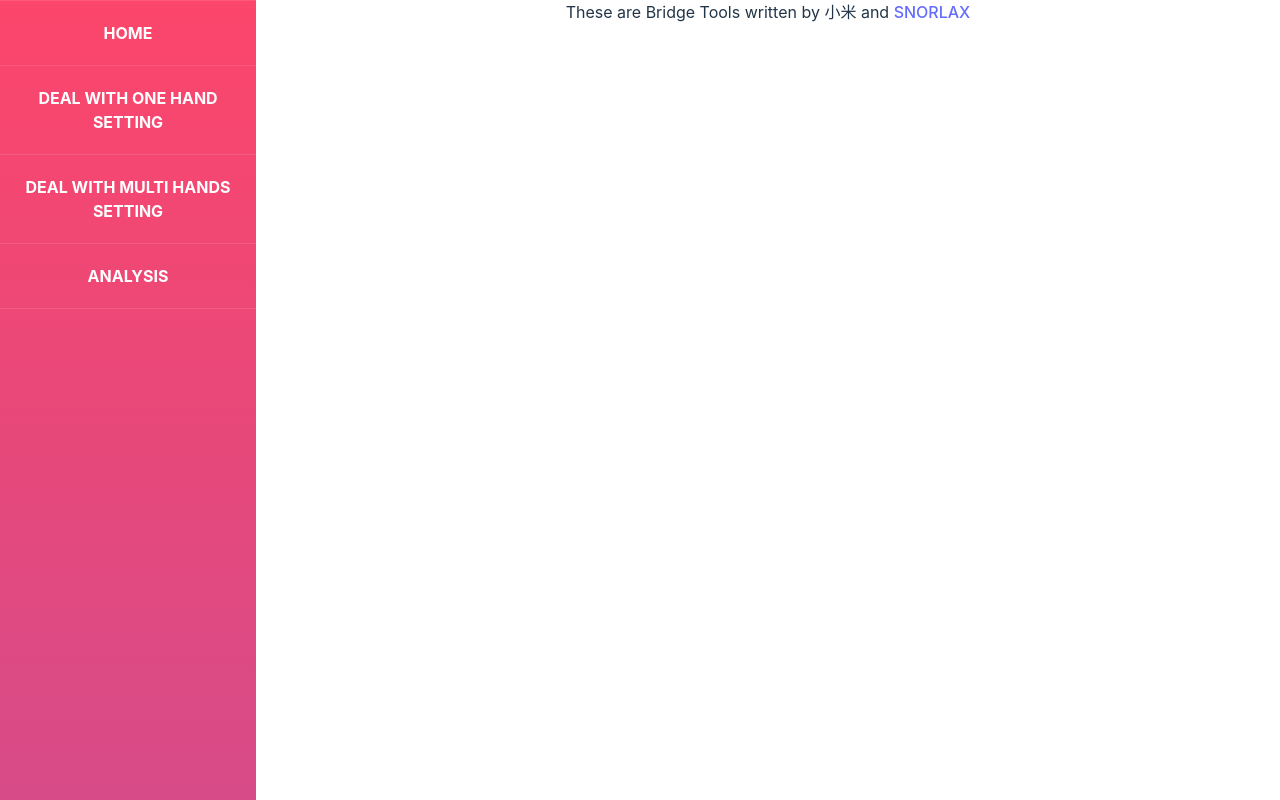
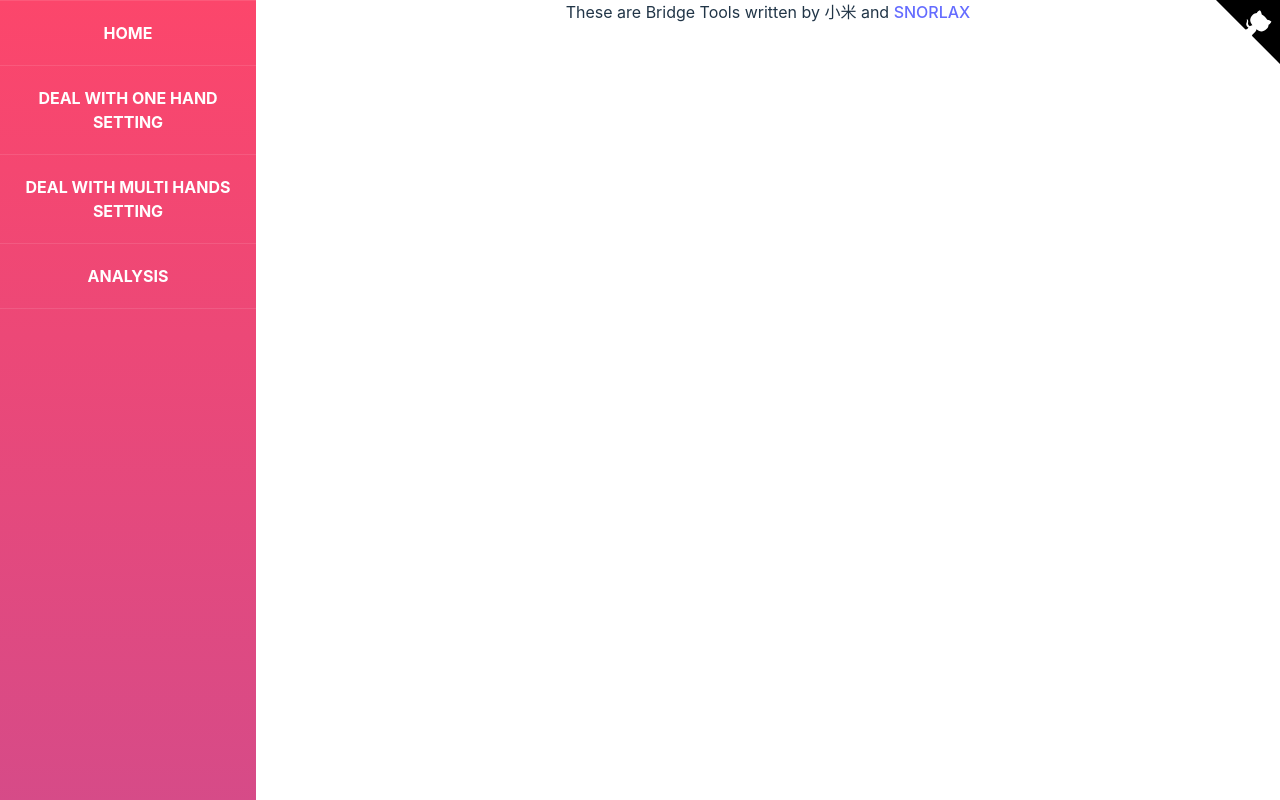
Before and after one commit to S-N-O-R-L-A-X/Bridge-Tools, a React (Vite) app: page / in a window 1280 px wide. Shown: the top 800 px of the page. Built offline with nearby package versions, Linux system fonts and the light colour scheme.

Commit message:
feat: add header logo

```diff
--- a/src/App.tsx
+++ b/src/App.tsx
@@ -1,5 +1,6 @@
 import { Link, Outlet } from 'react-router-dom'
 import './App.css'
+import Header from './Components/Header/Header'
 import Sidebar from './Components/Sidebar/Sidebar'
 
 function App() {
@@ -7,7 +8,7 @@ function App() {
     <div className="App">
       <Sidebar />
       <div className="main">
-        These are Bridge Tools written by 小米 and <a href="https://github.com/S-N-O-R-L-A-X">SNORLAX</a><br />
+        <Header />
         <Outlet />
 
       </div>
--- /dev/null
+++ b/src/Components/Header/Header.css
@@ -0,0 +1,48 @@
+.github-corner {
+  width: 4rem;
+  border-bottom: 0;
+  position: fixed;
+  right: 0;
+  text-decoration: none;
+  top: 0;
+  z-index: 1;
+}
+
+.github-corner:hover .octo-body {
+  animation: octocat-push .56s ease-in-out;
+}
+
+@media screen and (max-width: 768px) {
+  .github-corner:hover .octo-arm {
+    animation: none;
+  }
+
+  .github-corner .octo-arm {
+    animation: octocat-push .56s ease-in-out;
+  }
+}
+
+@keyframes octocat-push {
+
+  0%,
+  to {
+    transform: rotate(10deg);
+  }
+
+  20%,
+  60% {
+    transform: rotate(10deg);
+  }
+
+  40%,
+  80% {
+    transform: rotate(10deg);
+  }
+}
+
+.github-corner svg {
+  color: #fff;
+  fill: black;
+  height: var(--header-height);
+  width: var(--header-height);
+}
--- /dev/null
+++ b/src/Components/Header/Header.tsx
@@ -0,0 +1,19 @@
+import "./Header.css";
+export default function Header() {
+  function handleClick() {
+
+  }
+  return (
+    <div>
+      These are Bridge Tools written by 小米 and <a href="https://github.com/S-N-O-R-L-A-X" > SNORLAX</a>
+      <a href="https://S-N-O-R-L-A-X.github.io" target="_blank" className="github-corner" aria-label="Go to his homepage">
+        <svg viewBox="0 0 250 250" aria-hidden="true">
+          <path d="M0,0 L115,115 L130,115 L142,142 L250,250 L250,0 Z"></path>
+          <path d="M128.3,109.0 C113.8,99.7 119.0,89.6 119.0,89.6 C122.0,82.7 120.5,78.6 120.5,78.6 C119.2,72.0 123.4,76.3 123.4,76.3 C127.3,80.9 125.5,87.3 125.5,87.3 C122.9,97.6 130.6,101.9 134.4,103.2" fill="currentColor" style={{ transformOrigin: "130px 106px" }} className="octo-arm"></path>
+          <path d="M115.0,115.0 C114.9,115.1 118.7,116.5 119.8,115.4 L133.7,101.6 C136.9,99.2 139.9,98.4 142.2,98.6 C133.8,88.0 127.5,74.4 143.8,58.0 C148.5,53.4 154.0,51.2 159.7,51.0 C160.3,49.4 163.2,43.6 171.4,40.1 C171.4,40.1 176.1,42.5 178.8,56.2 C183.1,58.6 187.2,61.8 190.9,65.4 C194.5,69.0 197.7,73.2 200.1,77.6 C213.8,80.2 216.3,84.9 216.3,84.9 C212.7,93.1 206.9,96.0 205.4,96.6 C205.1,102.4 203.0,107.8 198.3,112.5 C181.9,128.9 168.3,122.5 157.7,114.1 C157.9,116.9 156.7,120.9 152.7,124.9 L141.0,136.5 C139.8,137.7 141.6,141.9 141.8,141.8 Z" fill="currentColor" className="octo-body"></path>
+        </svg >
+
+      </a>
+    </div>
+  )
+}
```
